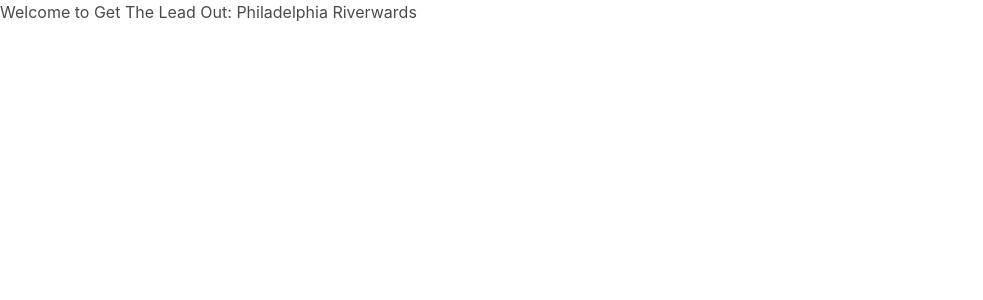
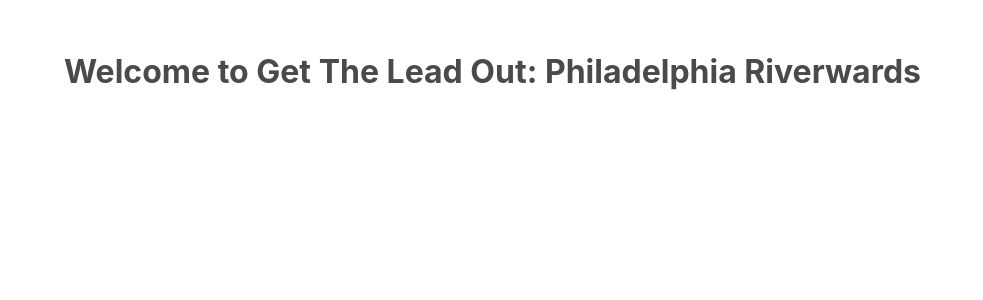
Before and after one commit to gtlophilly/gtlophilly.org, a Jekyll site: the page built from index.md, in a window 1280 px wide. Shown: the top 300 px of the page, without its empty margins (0-983 px from the left). Built offline with Jekyll 4.4.1, drawn with Linux system fonts in a browser that asks for light colours; our own code applies the rules of GitHub Pages for plain Markdown files.

Commit message:
Add main css file

```diff
--- a/_layouts/default.html
+++ b/_layouts/default.html
@@ -6,11 +6,12 @@
     {%- seo -%}
 
     <link rel="stylesheet" href="{{ "/assets/css/bulma.min.css" | relative_url }}">
+    <link rel="stylesheet" href="{{ "/assets/css/main.css" | relative_url }}">
 </head>
 <body>
 
-    <main class="page-content" aria-label="Content">
-        <div class="wrapper">
+    <main class="section" aria-label="Content">
+        <div class="container">
             {{ content }}
         </div>
     </main>
--- /dev/null
+++ b/assets/css/main.css
@@ -0,0 +1,23 @@
+h1, h2, h3, h4, h5 {
+    font-weight: bold;
+}
+
+h1 {
+    font-size: xx-large;
+}
+
+h2 {
+    font-size: x-large;
+}
+
+h3 {
+    font-size: large;
+}
+
+h4 {
+    font-size: medium;
+}
+
+h5 {
+    font-size: small;
+}
```
